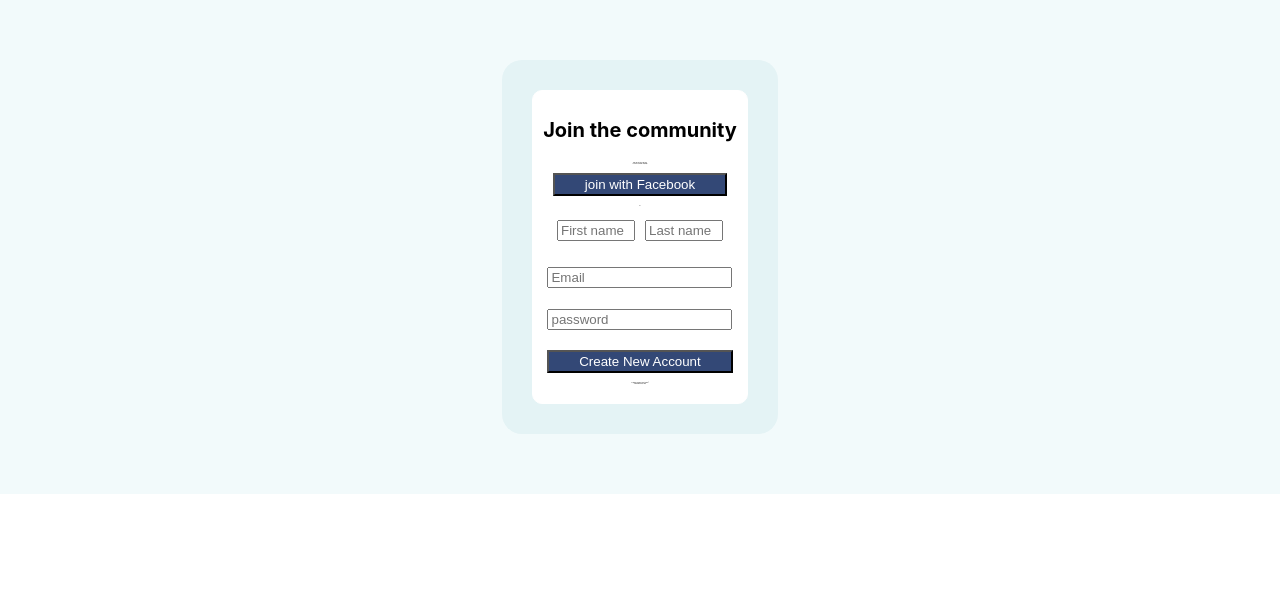
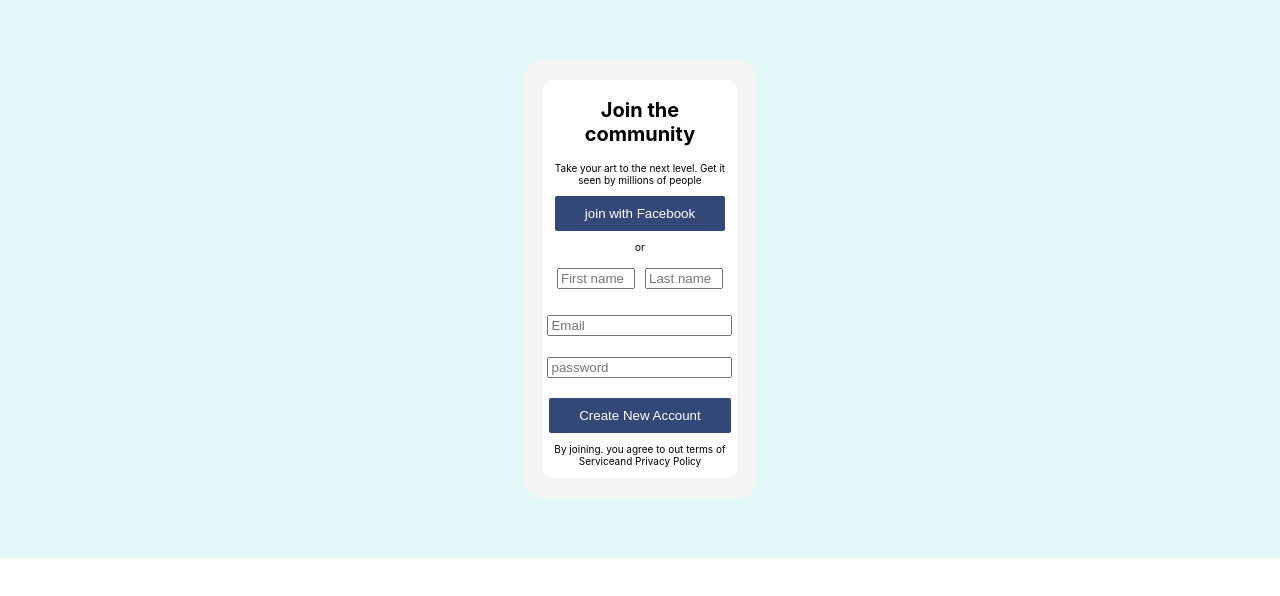
Before and after one commit to toplouie1/sign-up, a React (Create React App) app in the folder sign-up/: page / in a window 1280 px wide. Shown: the top 596 px of the page. Built offline with nearby package versions, Linux system fonts and the light colour scheme.

Commit message:
done for now

```diff
--- a/sign-up/src/App.css
+++ b/sign-up/src/App.css
@@ -2,22 +2,23 @@
 	display: flex;
 	justify-content: center;
 	text-align: center;
-	background-color: #f2fafb;
+	background-color: #e4f7f9;
 }
 button {
 	color: white;
 	background-color: #334876;
-	padding: 2px 30px;
+	padding: 10px 30px;
+	border: none;
+	border-radius: 2px;
 }
 .outsideContainer {
 	margin: 60px;
 	border-radius: 20px;
-	background-color: #e4f3f5;
+	background-color: #f5f5f5;
 }
 .insideContainer {
 	border: 1px solid white;
-	padding: 10px;
-	margin: 30px;
+	margin: 20px;
 	border-radius: 10px;
 	background-color: white;
 }
@@ -27,9 +28,8 @@ button {
 	margin: 5px;
 }
 p {
-	font-size: 1px;
-	padding: 4px;
-	margin: 5px;
+	font-size: 10px;
+	margin: 10px;
 }
 h2 {
 	font-size: 20px;
--- a/sign-up/src/App.js
+++ b/sign-up/src/App.js
@@ -5,10 +5,12 @@ function App() {
 		<div className="App">
 			<div className="outsideContainer">
 				<div className="insideContainer">
-					<h2>Join the community</h2>
+					<h2>
+						Join the <br /> community
+					</h2>
 					<p>
-						Take your art to the next level. <br /> Get itseen by millions of
-						people
+						Take your art to the next level. Get it
+						<br /> seen by millions of people
 					</p>
 					<button>join with Facebook</button>
 					<p>or</p>
```
